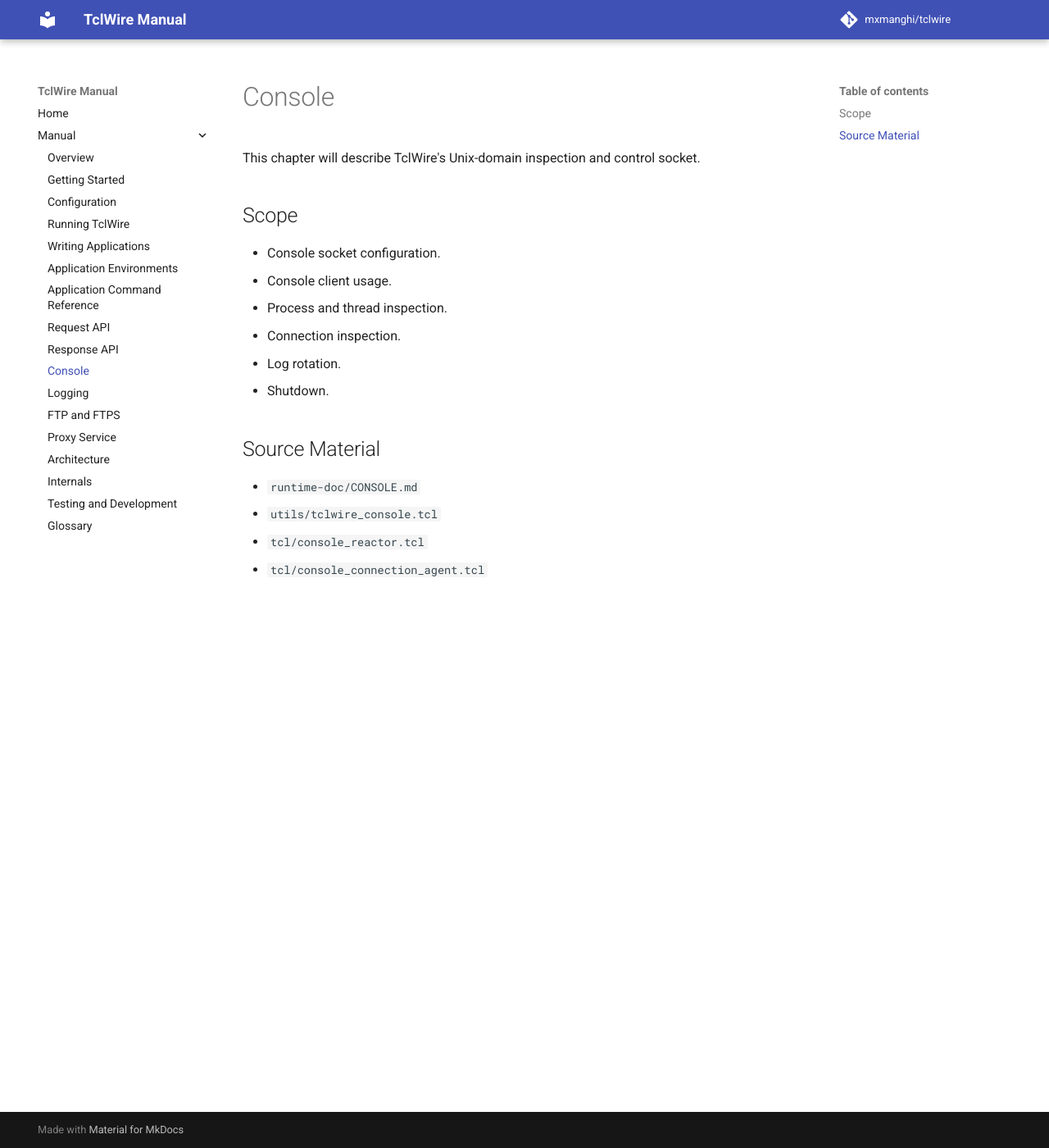
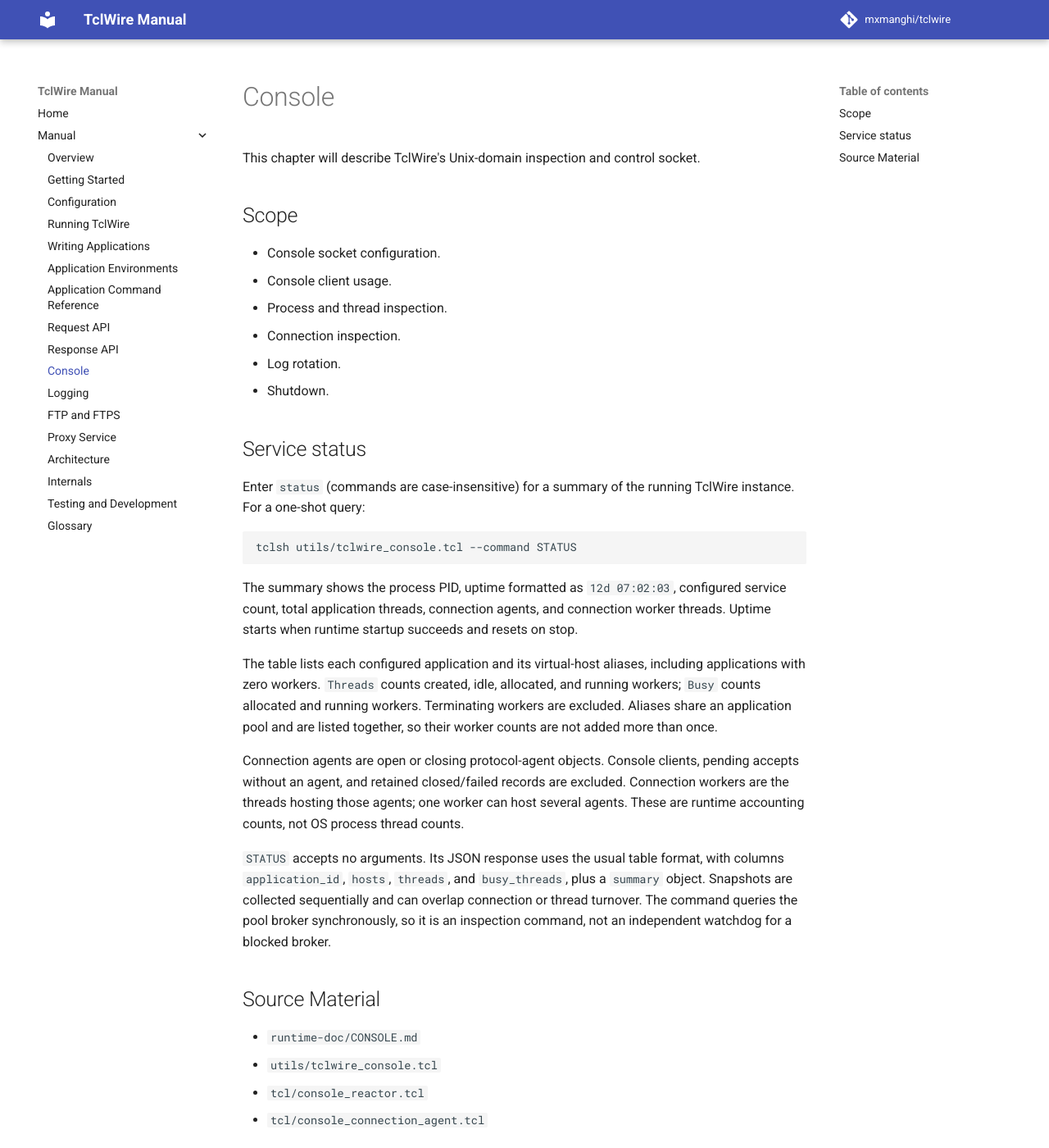
Before and after one commit to mxmanghi/tclwire, an MkDocs documentation site: the page built from doc/manual/console.md, in a window 1280 px wide and 1400 px high. Shown: the whole window at 82% size. Built offline with MkDocs 1.6.1 and Material for MkDocs 9.7.7, drawn with Linux system fonts in a browser that asks for light colours; comment, search, counter and statistics services are not loaded.

Commit message:
add status command to report essential data about the server status

````diff
--- a/doc/manual/console.md
+++ b/doc/manual/console.md
@@ -11,6 +11,36 @@
 - Log rotation.
 - Shutdown.
 
+## Service status
+
+Enter `status` (commands are case-insensitive) for a summary of the running
+TclWire instance. For a one-shot query:
+
+```sh
+tclsh utils/tclwire_console.tcl --command STATUS
+```
+
+The summary shows the process PID, uptime formatted as `12d 07:02:03`, configured
+service count, total application threads, connection agents, and connection
+worker threads. Uptime starts when runtime startup succeeds and resets on stop.
+
+The table lists each configured application and its virtual-host aliases,
+including applications with zero workers. `Threads` counts created, idle,
+allocated, and running workers; `Busy` counts allocated and running workers.
+Terminating workers are excluded. Aliases share an application pool and are
+listed together, so their worker counts are not added more than once.
+
+Connection agents are open or closing protocol-agent objects. Console clients,
+pending accepts without an agent, and retained closed/failed records are excluded.
+Connection workers are the threads hosting those agents; one worker can host
+several agents. These are runtime accounting counts, not OS process thread counts.
+
+`STATUS` accepts no arguments. Its JSON response uses the usual table format,
+with columns `application_id`, `hosts`, `threads`, and `busy_threads`, plus a
+`summary` object. Snapshots are collected sequentially and can overlap connection
+or thread turnover. The command queries the pool broker synchronously, so it is
+an inspection command, not an independent watchdog for a blocked broker.
+
 ## Source Material
 
 - `runtime-doc/CONSOLE.md`
````
Also changed, not shown: runtime-doc/CONSOLE.md (+19 -0 lines), 7 other files.
